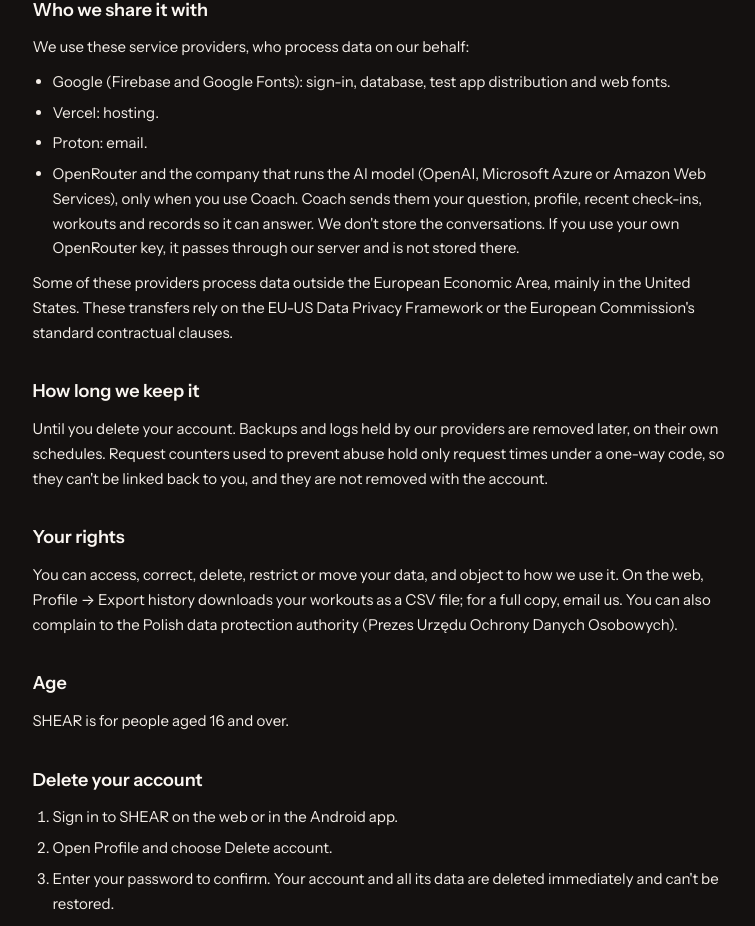
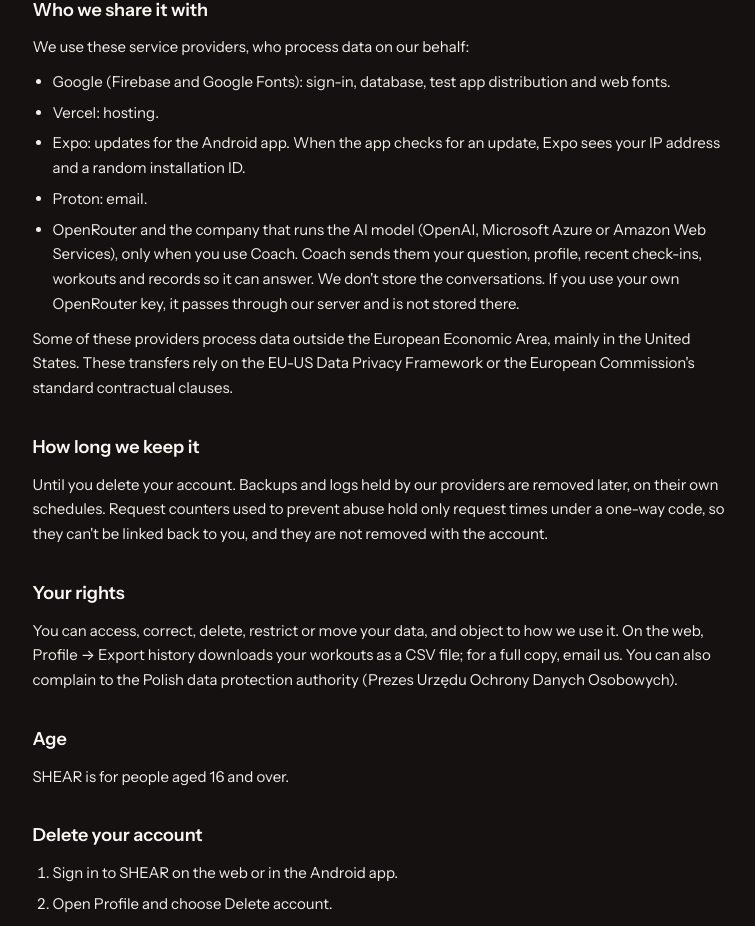
Before and after one commit to pdudek2/IronLog, a React (Vite) app: page /privacy in a window 1280 px wide. Shown: the part 899-1825 px from the top of the page, without its empty margins (248-1003 px from the left). Built offline with nearby package versions, Linux system fonts and the light colour scheme; no server answers.

Commit message:
Name Expo as the provider of Android app updates in the privacy policy

```diff
--- a/src/pages/PrivacyPage.tsx
+++ b/src/pages/PrivacyPage.tsx
@@ -43,6 +43,7 @@ export default function PrivacyPage() {
         <ul>
           <li>Google (Firebase and Google Fonts): sign-in, database, test app distribution and web fonts.</li>
           <li>Vercel: hosting.</li>
+          <li>Expo: updates for the Android app. When the app checks for an update, Expo sees your IP address and a random installation ID.</li>
           <li>Proton: email.</li>
           <li>OpenRouter and the company that runs the AI model (OpenAI, Microsoft Azure or Amazon Web Services), only when you use Coach. Coach sends them your question, profile, recent check-ins, workouts and records so it can answer. We don't store the conversations. If you use your own OpenRouter key, it passes through our server and is not stored there.</li>
         </ul>
```
